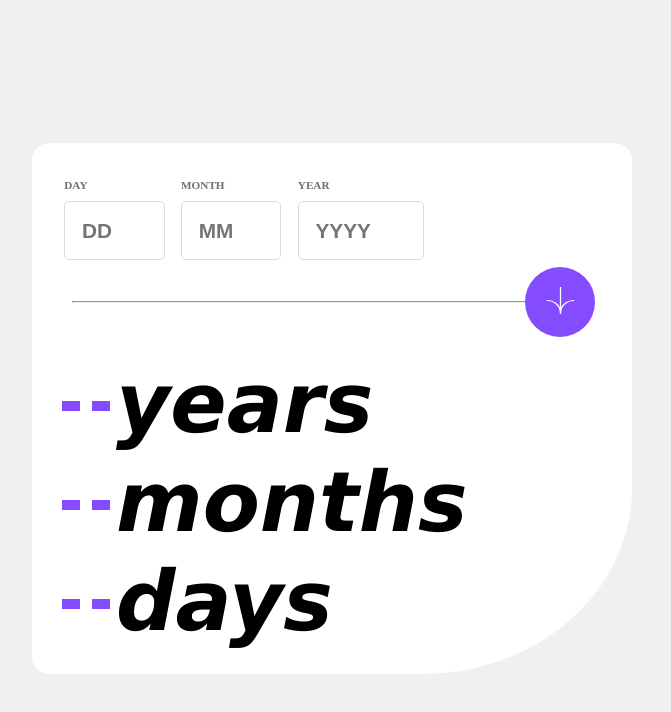
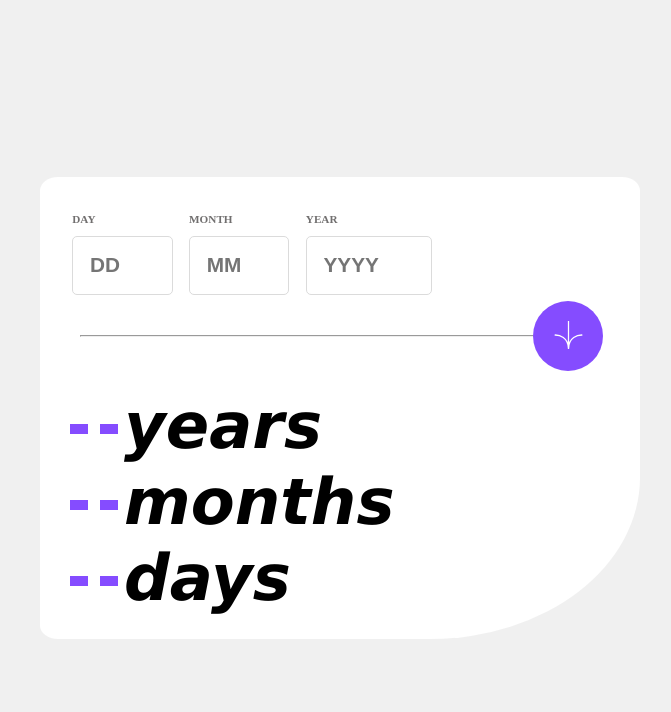
Before and after one commit to Vsimdy/Age-calculator, a plain HTML site: page index.html in a window 1280 px wide. Shown: the whole page, without its empty margins (308-979 px from the left). Drawn offline with Linux system fonts and the light colour scheme.

Commit message:
Update style.css

```diff
--- a/style.css
+++ b/style.css
@@ -8,12 +8,14 @@ body {
   display: flex;
   align-items: center;
   justify-content: center;
+  width: 100vw;
+  overflow: hidden;
 }
 
 main {
   background-color: hsl(0, 0%, 100%);
   padding: 1.5em;
-  width: 95%;
+  width: 90%;
   max-width: 600px;
   max-height: 90%;
   border-radius: 3%;
@@ -36,7 +38,7 @@ main {
 }
 
 .result-container > div h1 {
-  font-size: 1.3em;
+  font-size: 1em;
   margin: 0;
 }
 
```
